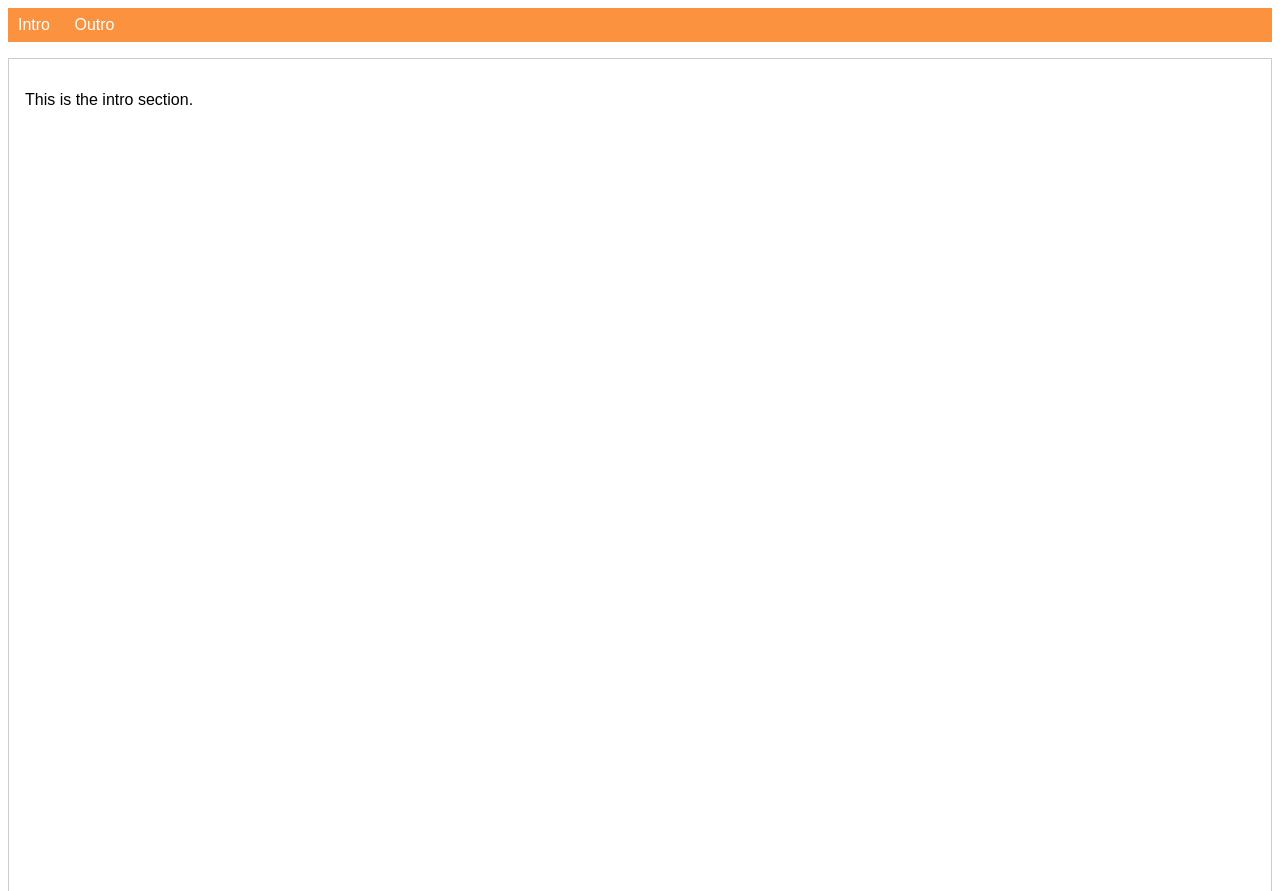
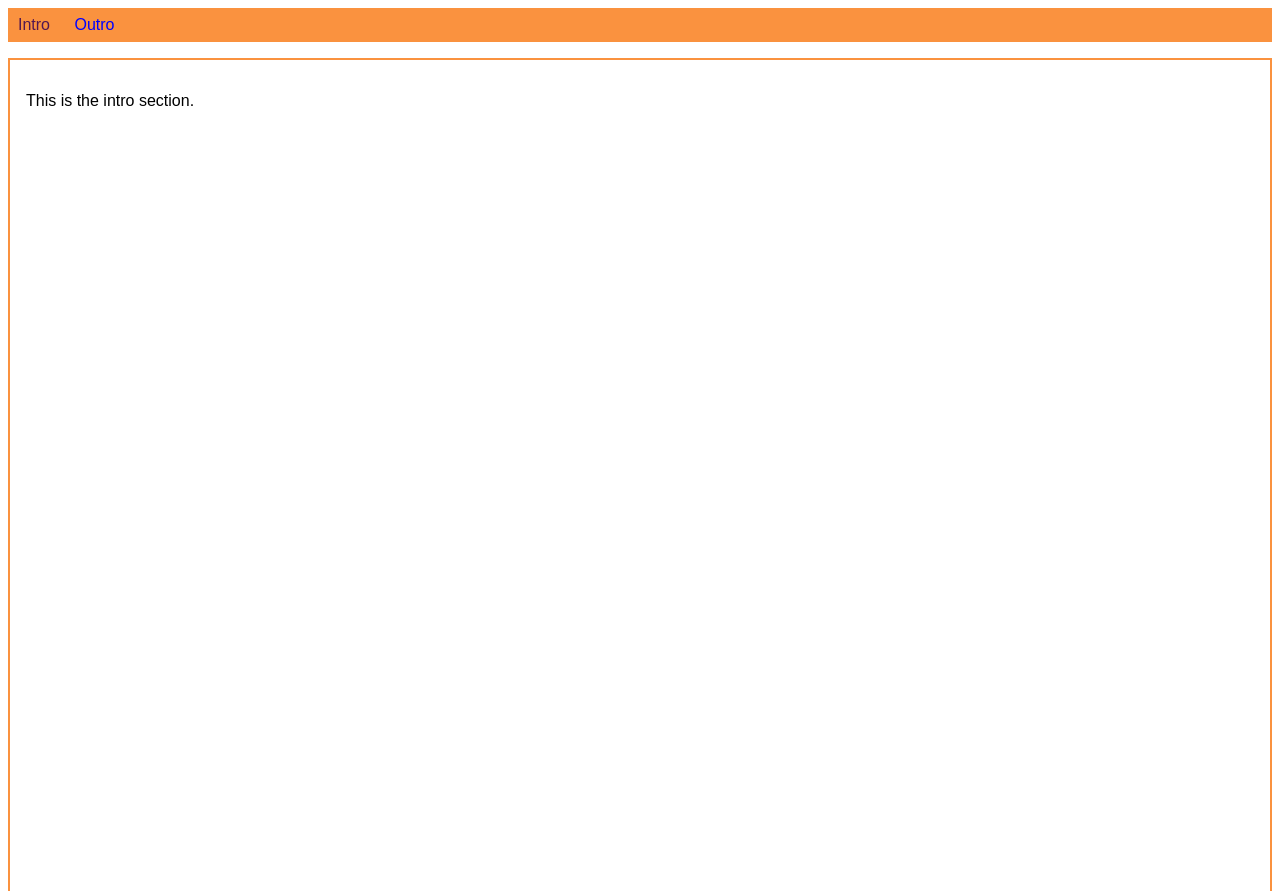
Before and after one commit to dcabanas/css-course, a plain HTML site: page css-selectors-features/index.html in a window 1280 px wide. Shown: the top 891 px of the page. Drawn offline with Linux system fonts and the light colour scheme.

Commit message:
Css selectors and features section done

```diff
--- a/css-selectors-features/index.html
+++ b/css-selectors-features/index.html
@@ -14,7 +14,7 @@
         <a href="#intro" class="active">Intro</a>
         <a href="#outro">Outro</a>
     </nav>
-    <section id="intro" class="main-section">
+    <section id="intro" class="main-section highlighted">
         <p>This is the intro section.</p>
     </section>
     <section id="outro" class="main-section">
--- a/css-selectors-features/main.css
+++ b/css-selectors-features/main.css
@@ -14,8 +14,28 @@ a {
     margin: 10px;
 }
 
+/*
+    Classes most used for styling purposes only and always recommended
+    Ids used only for styling purposes not ideal, but for extra logic related with JS or JQuery (or with linking - scroll to that element on the page)
+ */
+
+a.active { /* targets all <a> elements that have an "active" class */
+    color: #521751;
+}
+
+/*
+    It is always better to style using the positive case instead of not
+ */
+a:not(.active) {
+    color: blue;
+}
+
 .main-section {
     height: 800px;
-    border: 1px solid #ccc;
+    border: 1px solid #ccc /* !important -> overrides all the specifities and is NOT recommended */;
     padding: 16px;
 }
+
+.highlighted {
+    border: 2px solid #fa923f;
+}
```
